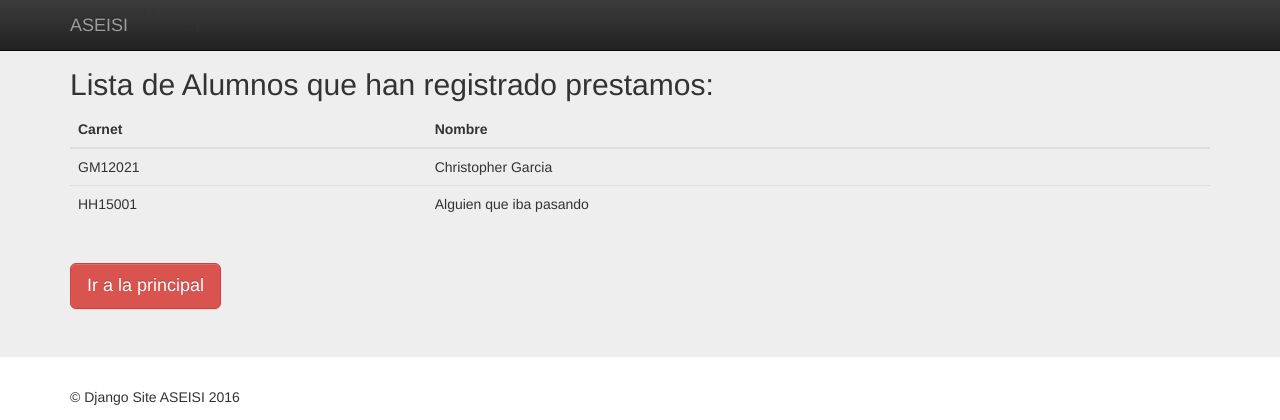
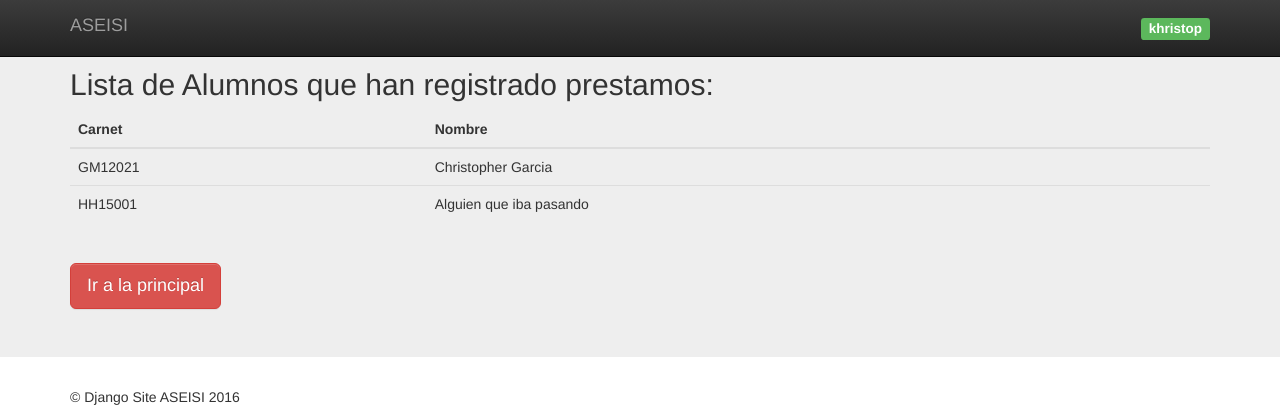
Before and after one commit to khristop/curso-python-django, a Django app: a page that uses semana 4/workspace/Prestamos/apps/ControlPrestamo/templates/base.html in a window 1280 px wide. Shown: the top 420 px of the page. Run offline with Django 3.2, Linux system fonts and the light colour scheme; a user stored in the database is signed in; data comes from the database, SQL or seed files in the repository; some libraries are stand-ins or nearby versions.

Commit message:
semana 4 n

```diff
--- a/semana 4/workspace/Prestamos/apps/ControlPrestamo/templates/base.html
+++ b/semana 4/workspace/Prestamos/apps/ControlPrestamo/templates/base.html
@@ -26,7 +26,9 @@
           </div>
           <div id="navbar" class="navbar-collapse collapse">
             {% if request.user.is_authenticated %}
-              <h4> {{ request.user.username }}</h4>
+            <div class="navbar-form navbar-right">
+              <h4><span class="label label-success"> {{ request.user.username }}<span></h4>
+            </div>
             {% else %}
               <form class="navbar-form navbar-right" role="form" method="post" action="">
                 {% csrf_token %}
```
